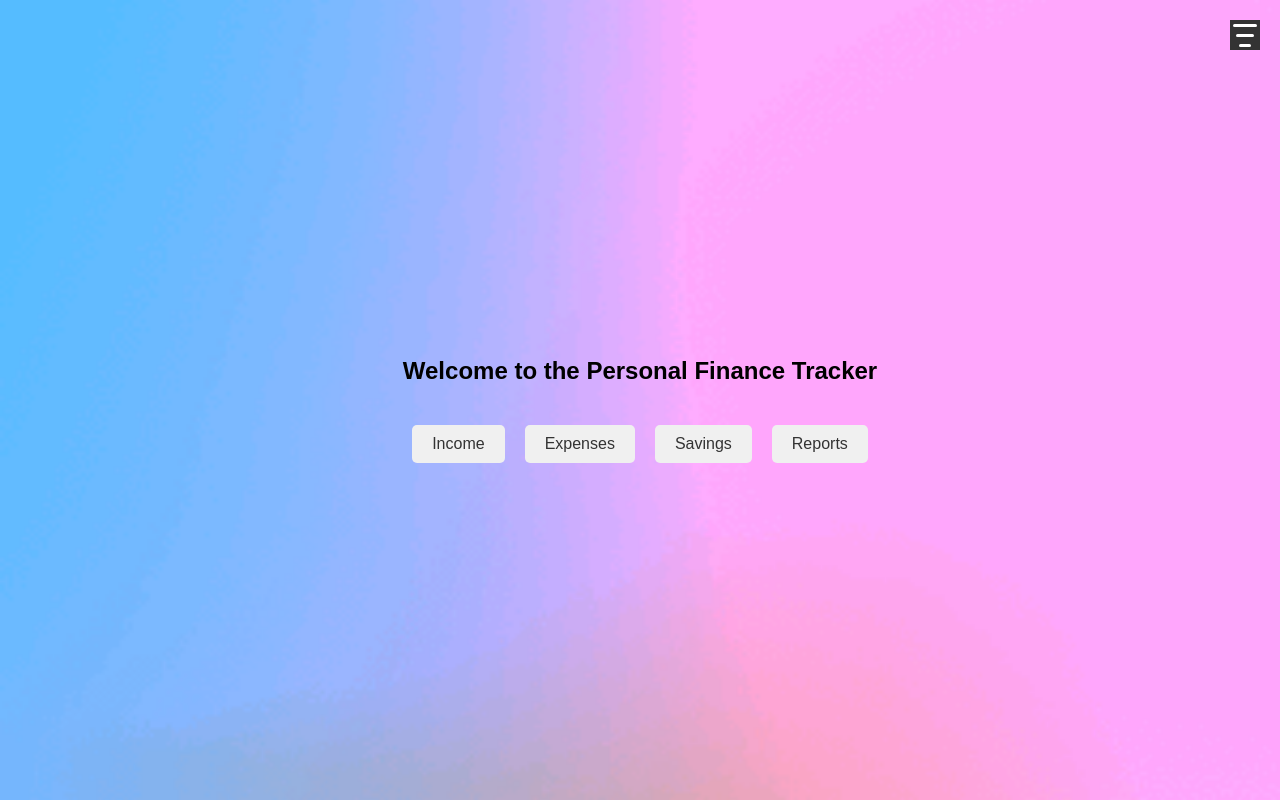
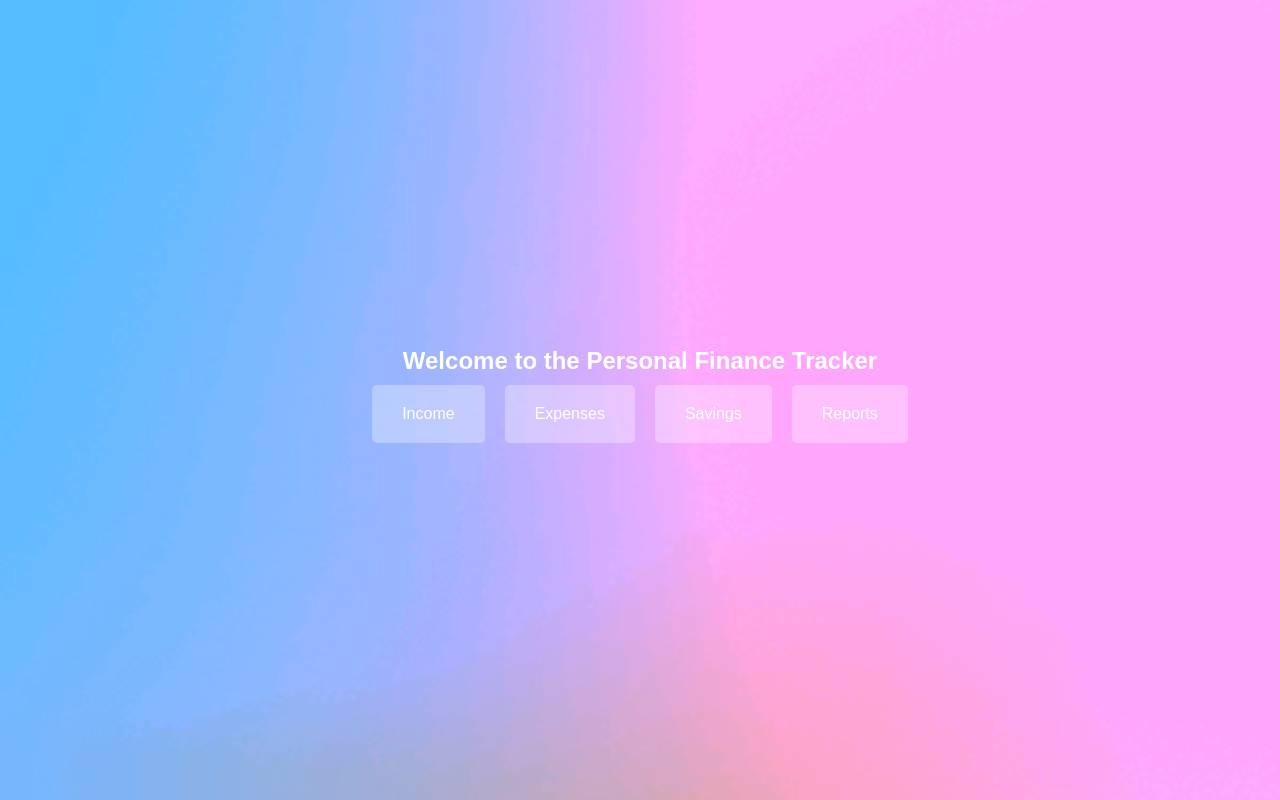
Before and after one commit to ArunKBiju/Expense-Tracker, a PHP site: page /homepage.html in a window 1280 px wide. Run offline with PHP 8.4, Linux system fonts and the light colour scheme.

Commit message:
Update styles.css

```diff
--- a/styles.css
+++ b/styles.css
@@ -1,107 +1,99 @@
+/* Global styles */
 body {
     font-family: Arial, sans-serif;
     margin: 0;
     padding: 0;
 }
 
-.page {
+.container {
+    max-width: 800px;
+    margin: 0 auto;
+    padding: 20px;
+}
+
+h1, h2, h3 {
+    margin: 0;
+    padding: 0;
+}
+
+/* Menu styles */
+.menu-toggle {
+    display: none;
+    cursor: pointer;
+}
+
+.menu {
+    display: none;
+    position: absolute;
+    top: 50px;
+    right: 10px;
+    background-color: #f9f9f9;
+    box-shadow: 0 2px 5px rgba(0,0,0,0.2);
+    padding: 10px;
+    border-radius: 5px;
+}
+
+.menu.active {
+    display: block;
+}
+
+.menu ul {
+    list-style-type: none;
+    padding: 0;
+    margin: 0;
+}
+
+.menu ul li {
+    padding: 5px 0;
+}
+
+.menu ul li a {
+    text-decoration: none;
+    color: #333;
+}
+
+.menu ul li a:hover {
+    text-decoration: underline;
+}
+
+/* Page specific styles */
+#homepage {
+    background-image: url('homepage.gif');
+    background-size: cover;
+    background-position: center;
     height: 100vh;
     display: flex;
     flex-direction: column;
     justify-content: center;
     align-items: center;
+    color: #fff;
     text-align: center;
-    background-size: cover;
-    background-position: center;
 }
 
 .blocks {
     display: flex;
     justify-content: center;
     align-items: center;
-    gap: 20px;
-    margin-top: 20px;
+    flex-wrap: wrap;
 }
 
 .block {
-    display: block;
-    padding: 10px 20px;
-    background-color: #f0f0f0;
-    color: #333;
+    background-color: rgba(255, 255, 255, 0.3);
+    color: #fff;
+    padding: 20px 30px;
+    margin: 10px;
+    border-radius: 5px;
     text-decoration: none;
-    border-radius: 5px;
-    transition: background-color 0.3s;
 }
 
-.block:hover {
-    background-color: #ccc;
-}
-
+/* Media queries */
+@media (max-width: 768px) {
     .menu-toggle {
-    position: fixed;
-    top: 20px;
-    right: 20px;
-    cursor: pointer;
-}
-
-.menu-icon {
-    width: 30px;
-    height: 30px; /* Updated height to make it square */
-    background-color: #333;
-    position: relative;
-    transition: transform 0.3s;
-    cursor: pointer;
-    display: flex;
-    flex-direction: column;
-    justify-content: space-around;
-}
-
-.menu-icon span {
-    display: block;
-    width: 80%;
-    height: 3px;
-    background-color: white;
-    margin: 0 auto;
-    border-radius: 3px;
-}
-
-.menu-icon span:nth-child(2) {
-    width: 60%;
-}
-
-.menu-icon span:nth-child(3) {
-    width: 40%;
-}
-
-.menu.open ul {
         display: block;
     }
 
-.menu ul {
-    display: none;
-    list-style-type: none;
-    padding: 0;
-    margin: 0;
-    position: fixed;
-    top: 50px;
+    .menu {
+        top: 60px;
         right: 20px;
-    background-color: #f0f0f0;
-    border-radius: 5px;
     }
-
-.menu ul li {
-    margin-bottom: 5px;
 }
-
-.menu ul li a {
-    display: block;
-    padding: 10px;
-    color: #333;
-    text-decoration: none;
-    border-radius: 5px;
-    transition: background-color 0.3s;
-}
-
-.menu ul li a:hover {
-    background-color: #ccc;
-}
```
Lines whose indentation alone changed are shown as unchanged.
